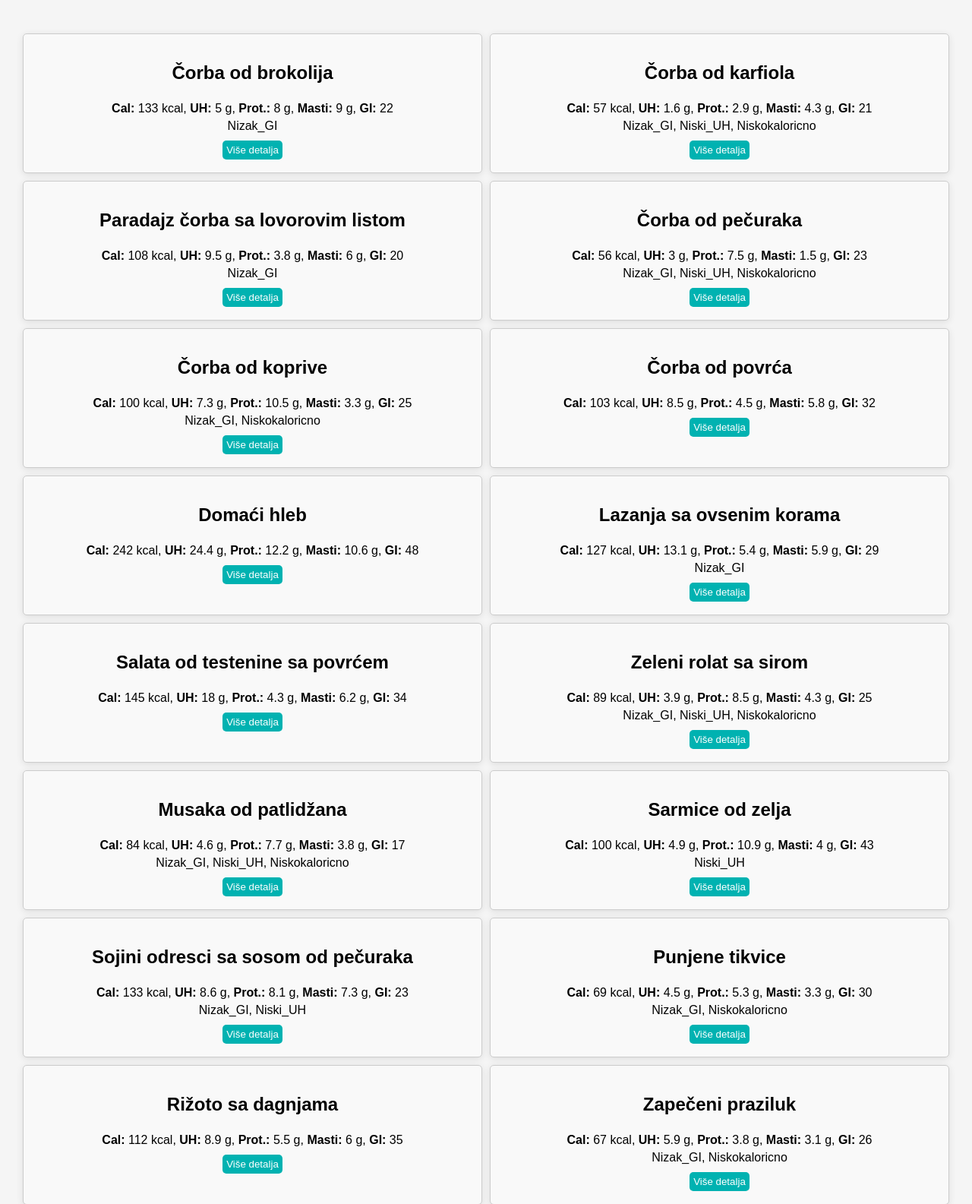
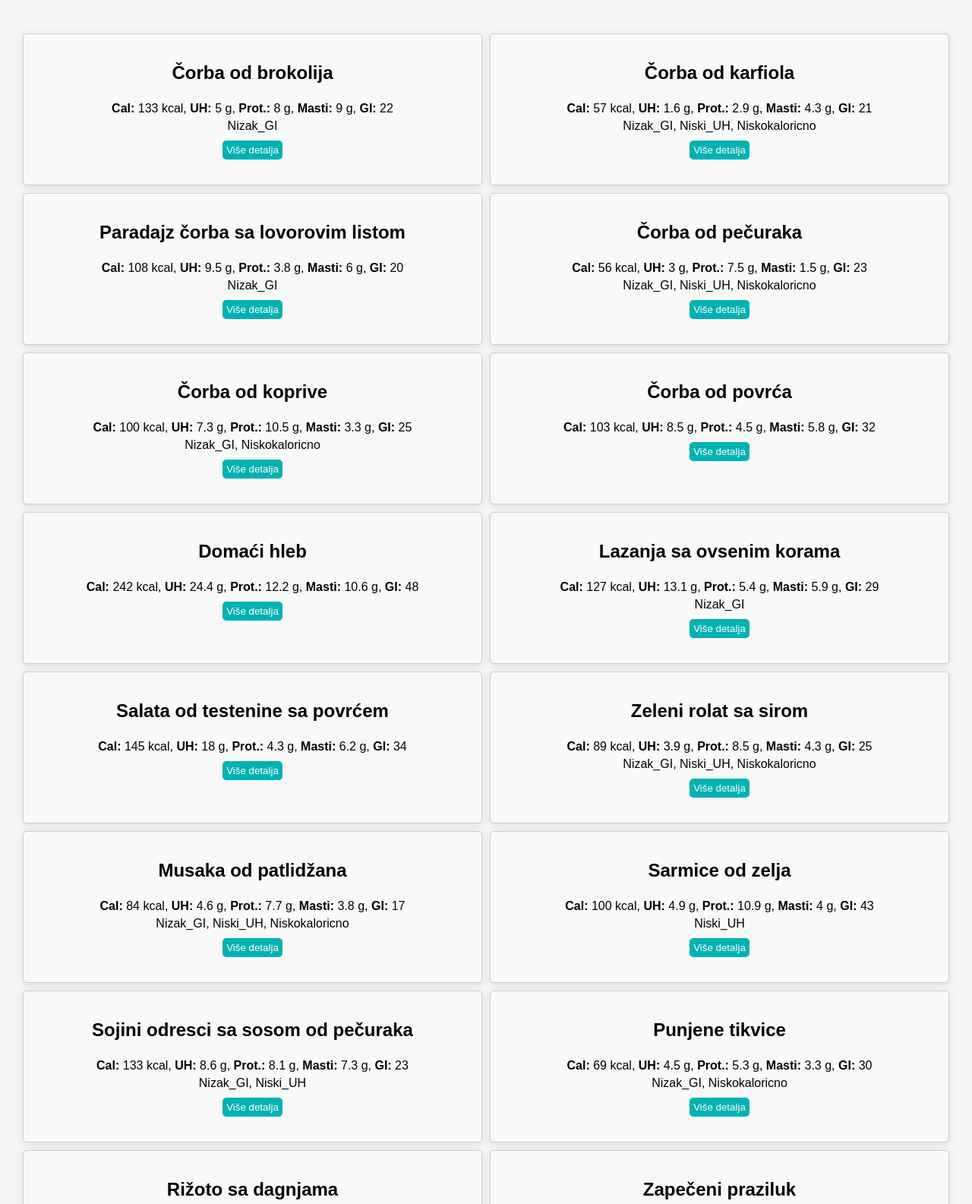
Before and after one commit to Gliko-app/Gliko, a PHP site: page /food/food.html in a window 1280 px wide. Shown: the part 764-2349 px from the top of the page at 76% size. Run offline with PHP 8.4, Linux system fonts and the light colour scheme.

Commit message:
Update food_2.css

```diff
--- a/food/food_2.css
+++ b/food/food_2.css
@@ -6,7 +6,7 @@ body {
 
 /* Stil za kartice */
 .recipe-card {
-  width: 100wh; /* Širina kartice na celu širinu ekrana */
+  width: 100%; /* Širina kartice na celu širinu ekrana */
   margin: 5px;
   padding: 3px;
   border: 1px solid #ccc;
@@ -15,7 +15,7 @@ body {
   background-color: #f9f9f9;
   display: flex;
   flex-direction: column; /* Kartica je u koloni */
-  height: 11rem; /* Visina kartice 11 redova */
+  height: 12rem; /* Visina kartice 11 redova */
 }
 
 .recipe-header {
```
